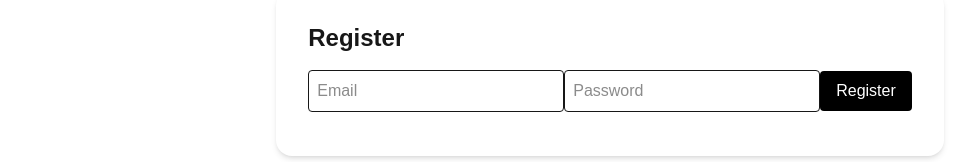
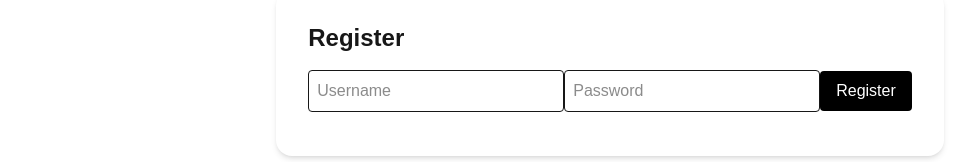
Before and after one commit to Yongancao/Baketsu-CIS-4398-Project, a Next.js app in the folder frontend/: page /register in a window 1280 px wide. Shown: the part 327-489 px from the top of the page, without its empty margins (30-1004 px from the left). Built offline with nearby package versions, Linux system fonts and the light colour scheme.

Commit message:
Connected Register and Login to Backend
Yeah

```diff
--- a/frontend/src/app/login/page.tsx
+++ b/frontend/src/app/login/page.tsx
@@ -4,7 +4,7 @@
 import { useState } from "react";
 
 export default function LoginPage() {
-  const [email, setEmail] = useState("");
+  const [username, setUsername] = useState("");
   const [password, setPassword] = useState("");
   const [error, setError] = useState("");
 
@@ -14,7 +14,7 @@ export default function LoginPage() {
     const res = await fetch("http://127.0.0.1:8000/login", {
       method: "POST",
       headers: { "Content-Type": "application/json" },
-      body: JSON.stringify({ email, password }),
+      body: JSON.stringify({ username, password }),
     });
 
     if (!res.ok) {
@@ -25,7 +25,7 @@ export default function LoginPage() {
     const data = await res.json();
     console.log("✅ Login successful:", data);
 
-    localStorage.setItem("token", data.access_token);
+    //localStorage.setItem("token", data.access_token);
   }
 
   return (
@@ -37,10 +37,10 @@ export default function LoginPage() {
         <h1 className="text-2xl font-bold mb-4">Login</h1>
 
         <input
-          type="email"
-          value={email}
-          onChange={(e) => setEmail(e.target.value)}
-          placeholder="Email"
+          type="username"
+          value={username}
+          onChange={(e) => setUsername(e.target.value)}
+          placeholder="Username"
           className="border p-2 w-64 mb-3 rounded"
         />
 
--- a/frontend/src/app/register/page.tsx
+++ b/frontend/src/app/register/page.tsx
@@ -4,28 +4,27 @@
 import { useState } from "react";
 
 export default function LoginPage() {
-  const [email, setEmail] = useState("");
+  const [username, setUsername] = useState("");
   const [password, setPassword] = useState("");
   const [error, setError] = useState("");
 
   async function handleLogin(e: React.FormEvent) {
     e.preventDefault();
 
-    const res = await fetch("http://127.0.0.1:8000/login", {
+    const res = await fetch("http://127.0.0.1:8000/register", {
       method: "POST",
       headers: { "Content-Type": "application/json" },
-      body: JSON.stringify({ email, password }),
+      body: JSON.stringify({ username, password }),
     });
 
     if (!res.ok) {
-      setError("Invalid credentials");
+      setError("Registration failed. Please try again.");
       return;
     }
 
     const data = await res.json();
-    console.log("✅ Login successful:", data);
-
-    localStorage.setItem("token", data.access_token);
+    console.log("✅ Registration Successful:", data);
+    setError("");
   }
 
   return (
@@ -37,10 +36,10 @@ export default function LoginPage() {
         <h1 className="text-2xl font-bold mb-4">Register</h1>
 
         <input
-          type="email"
-          value={email}
-          onChange={(e) => setEmail(e.target.value)}
-          placeholder="Email"
+          type="username"
+          value={username}
+          onChange={(e) => setUsername(e.target.value)}
+          placeholder="Username"
           className="border p-2 w-64 mb-3 rounded"
         />
 
```
Also changed, not shown: 1 other file (tests, documents, lock files or other folders).
